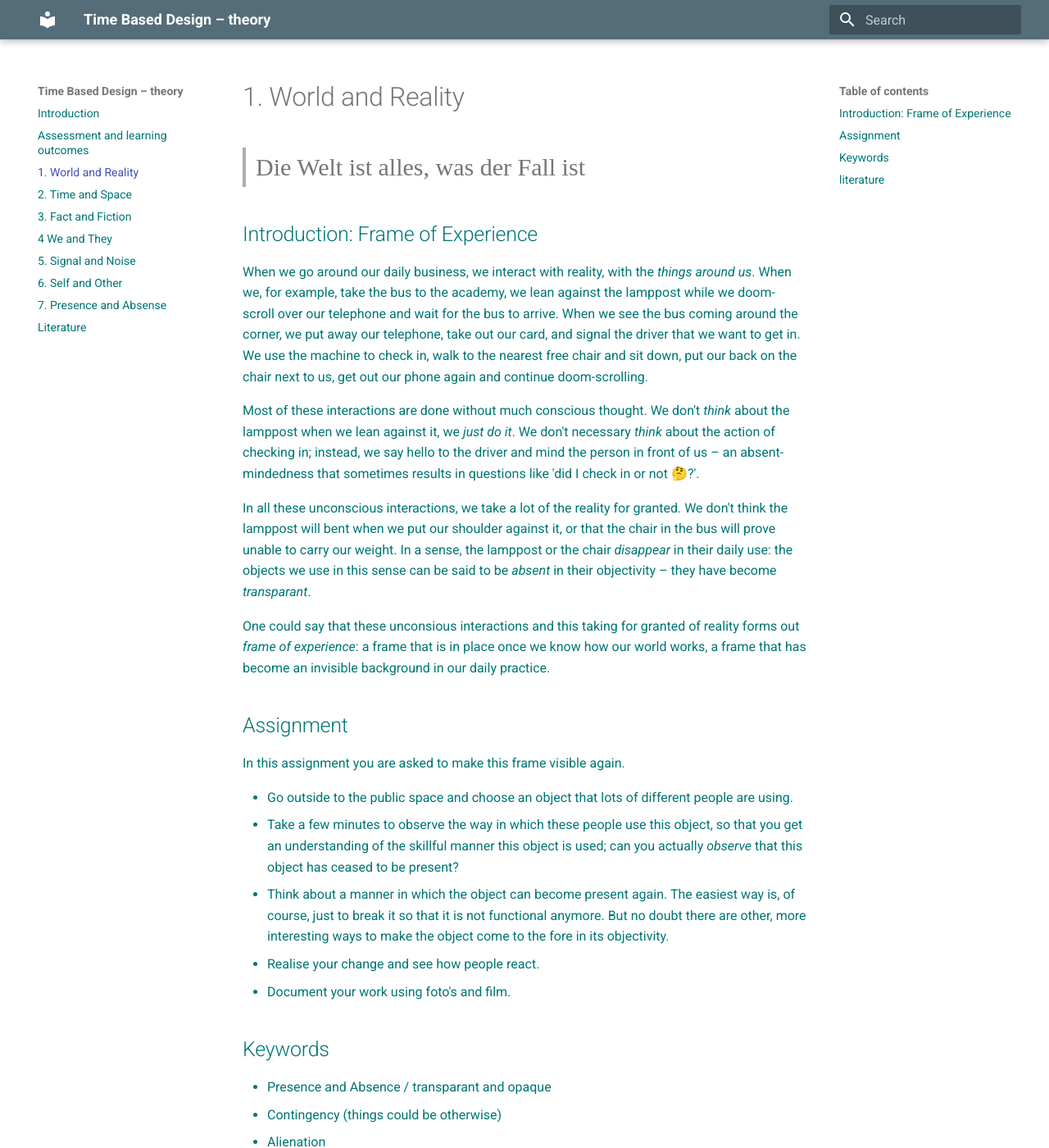
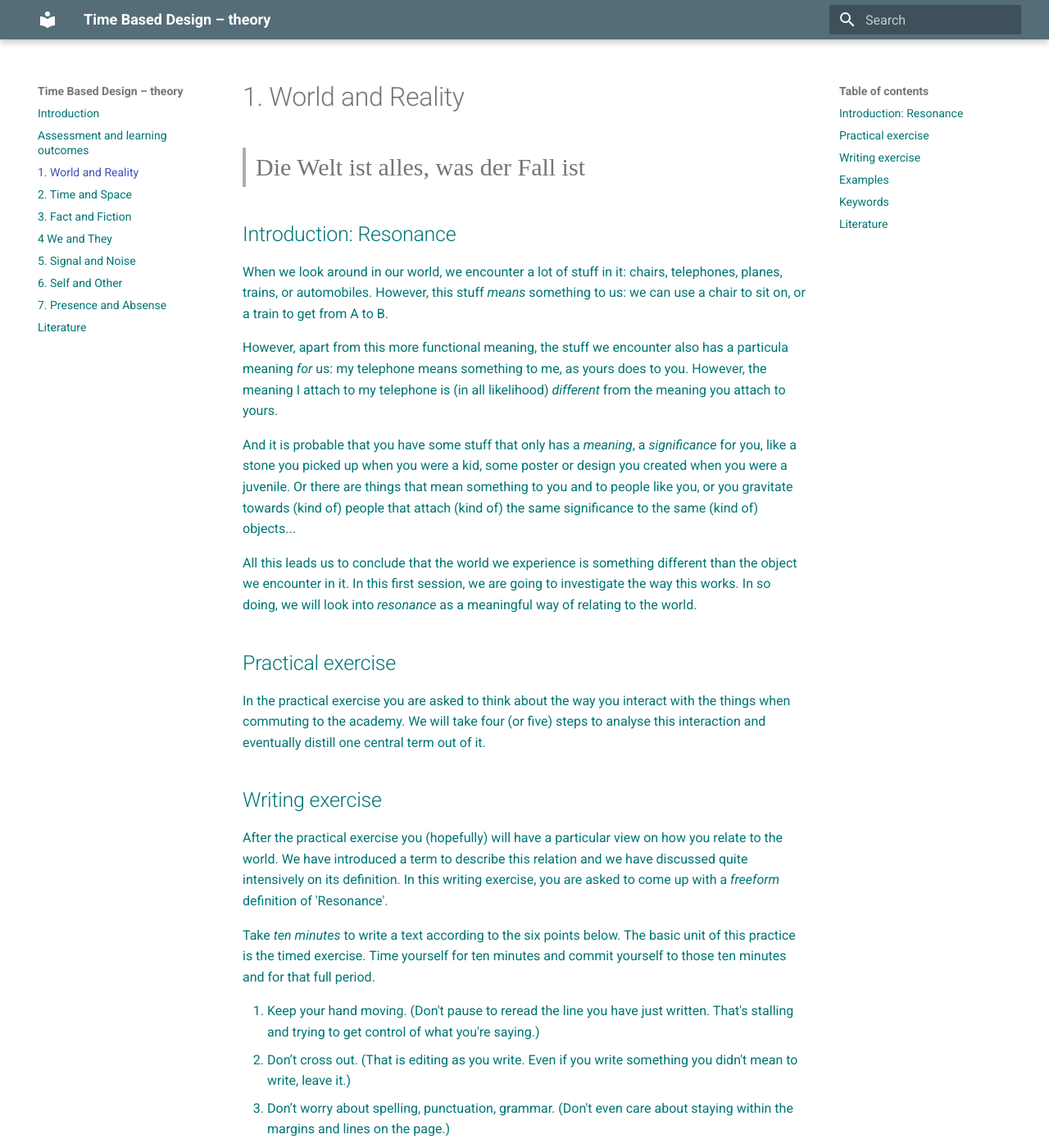
Before and after one commit to bart314/TBD, an MkDocs documentation site: the page built from docs/week1.md, in a window 1280 px wide and 1400 px high. Shown: the whole window at 82% size. Built offline with MkDocs 1.6.1 and Material for MkDocs 9.7.7, drawn with Linux system fonts in a browser that asks for light colours; some web fonts are replaced; some of the changed text lies outside the part shown.

Commit message:
Dikke wijzigingen na veel overleg in de eerste week.

```diff
--- a/docs/assessment.md
+++ b/docs/assessment.md
@@ -3,7 +3,7 @@
 
 ## Assignments
 
-For every session, an assignment is given on which you works on an individual basis. The format of the result of this assignment is given at the assignment itself. After the plenary discussions, you need to refine your elaborations and provide a critical reflection on them.
+For every session, a *practical* and a *writing* assignment are given on which you work on an individual basis. The format of the result of this assignment is given at the assignment itself. After the plenary discussions, you need to refine your elaborations and provide a critical reflection on them.
 
 ## Portfolio
 
--- a/docs/week1.md
+++ b/docs/week1.md
@@ -3,38 +3,38 @@
 > Die Welt ist alles, was der Fall ist
 
 
-## Introduction: Frame of Experience
+## Introduction: Resonance
 
-When we go around our daily business, we interact with reality, with the *things around us*. When we, for example, take the bus to the academy, we lean against the lamppost while we doom-scroll over our telephone and wait for the bus to arrive. When we see the bus coming around the corner, we put away our telephone, take out our card, and signal the driver that we want to get in. We use the machine to check in, walk to the nearest free chair and sit down, put our back on the chair next to us, get out our phone again and continue doom-scrolling.
+When we look around in our world, we encounter a lot of stuff in it: chairs, telephones, planes, trains, or automobiles. However, this stuff *means* something to us: we can use a chair to sit on, or a train to get from A to B.
 
-Most of these interactions are done without much conscious thought. We don't *think* about the lamppost when we lean against it, we *just do it*. We don't necessary *think* about the action of checking in; instead, we say hello to the driver and mind the person in front of us – an absent-mindedness that sometimes results in questions like 'did I check in or not 🤔?'.
+However, apart from this more functional meaning, the stuff we encounter also has a particula meaning *for* us: my telephone means something to me, as yours does to you. However, the meaning I attach to my telephone is (in all likelihood) *different* from the meaning you attach to yours.
 
-In all these unconscious interactions, we take a lot of the reality for granted. We don't think the lamppost will bent when we put our shoulder against it, or that the chair in the bus will prove unable to carry our weight. In a sense, the lamppost or the chair *disappear* in their daily use: the objects we use in this sense can be said to be *absent* in their objectivity – they have become *transparant*.
+And it is probable that you have some stuff that only has a *meaning*, a *significance* for you, like a stone you picked up when you were a kid, some poster or design you created when you were a juvenile. Or there are things that mean something to you and to people like you, or you gravitate towards (kind of) people that attach (kind of) the same significance to the same (kind of) objects...
 
-One could say that these unconsious interactions and this taking for granted of reality forms out *frame of experience*: a frame that is in place once we know how our world works, a frame that has become an invisible background in our daily practice.
+All this leads us to conclude that the world we experience is something different than the object we encounter in it. In this first session, we are going to investigate the way this works. In so doing, we will look into *resonance* as a meaningful way of relating to the world.
 
-## Assignment
+## Practical exercise
 
-In this assignment you are asked to make this frame visible again.
-
-- Go outside to the public space and choose an object that lots of different people are using.
-- Take a few minutes to observe the way in which these people use this object, so that you get an understanding of the skillful manner this object is used; can you actually *observe* that this object has ceased to be present?
-- Think about a manner in which the object can become present again. The easiest way is, of course, just to break it so that it is not functional anymore. But no doubt there are other, more interesting ways to make the object come to the fore in its objectivity.
-- Realise your change and see how people react.
-- Document your work using foto's and film.
+In the practical exercise you are asked to think about the way you interact with the things when commuting to the academy. We will take four (or five) steps to analyse this interaction and eventually distill one central term out of it.
 
 
+## Writing exercise
+
+After the practical exercise you (hopefully) will have a particular view on how you relate to the world. We have introduced a term to describe this relation and we have discussed quite intensively on its definition. In this writing exercise, you are asked to come up with a *freeform* definition of 'Resonance'.
+
+Take *ten minutes* to write a text according to the six points below. The basic unit of this practice is the timed exercise. Time yourself for ten minutes and commit yourself to those ten minutes and for that full period.
+
+1.	Keep your hand moving. (Don't pause to reread the line you have just written. That's stalling and trying to get control of what you're saying.)
+2.	Don’t cross out. (That is editing as you write. Even if you write something you didn't mean to write, leave it.)
+3.	Don’t worry about spelling, punctuation, grammar. (Don't even care about staying within the margins and lines on the page.)
+4.	Lose control.
+5.	Don’t think. Don’t get logical.
+6.	Go for the jugular. (If something comes up in your writing that is scary or naked, dive right into it. It probably has lots of energy.)
+
+Next time, we will use this text as input for an editing-exercise, so be sure to take it with you to the next class.
+
+## Examples
+
 ## Keywords
-- Presence and Absence / transparant and opaque
-- Contingency (things could be otherwise)
-- Alienation
-- (Breaking the) fourth wall
 
-
-## literature
-- Barrett
-- Han
-- Hayles
-- Latour
-- Kozel
-- Sennett
+## Literature
```
Also changed, not shown: docs/index.md (+3 -1 lines), docs/week5.md (+2 -0 lines).
